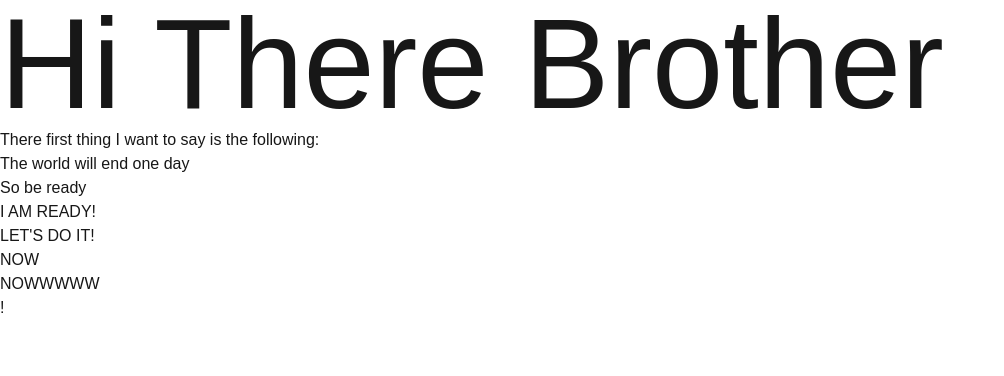
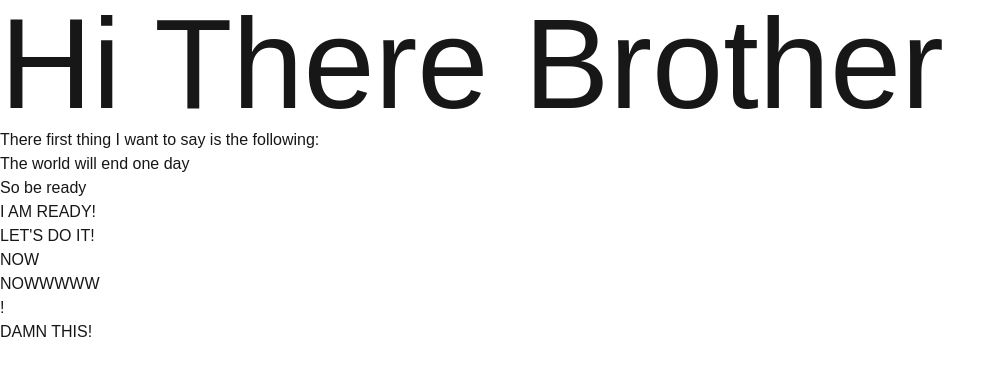
Before and after one commit to BrahimBoussada/to-delete-later, a Next.js app: page / in a window 1280 px wide. Shown: the top 376 px of the page, without its empty margins (0-1004 px from the left). Built offline with nearby package versions, Linux system fonts and the light colour scheme.

Commit message:
asdsalıdja

```diff
--- a/src/app/page.tsx
+++ b/src/app/page.tsx
@@ -13,6 +13,7 @@ export default function Home() {
       <p>NOWWWWW</p>
 
       <p>!</p>
+      <p>DAMN THIS!</p>
     </main>
   );
 }
```
